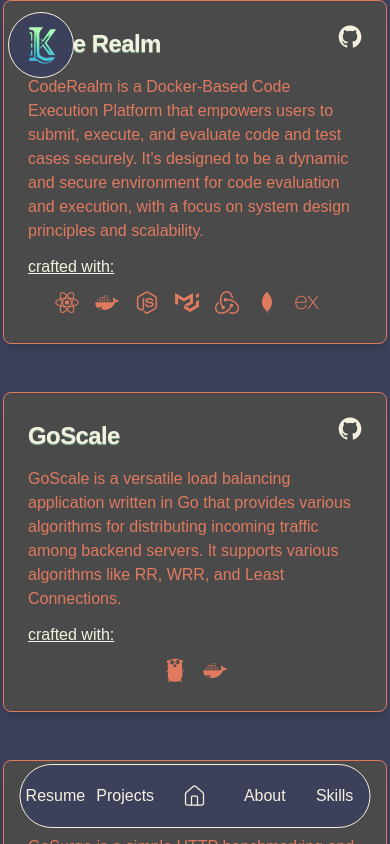
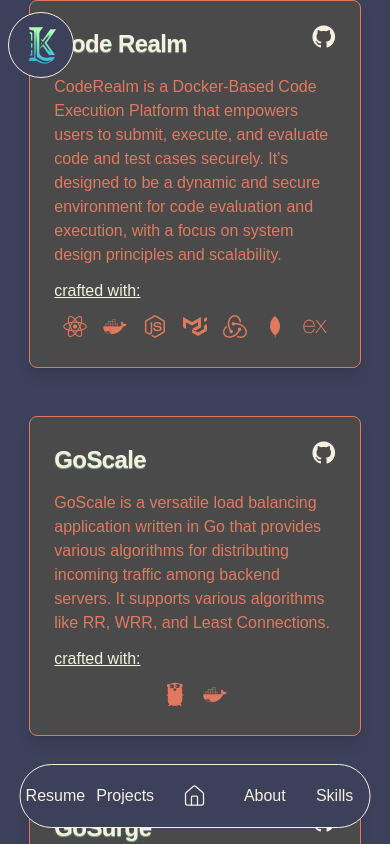
Before and after one commit to lokesh-katari/my-portfolio, a React (Vite) app: page /projects in a window 390 px wide. Built offline with nearby package versions, Linux system fonts and the light colour scheme; a web font is replaced by a local one.

Commit message:
fixed stylng

```diff
--- a/src/components/Projectscard.tsx
+++ b/src/components/Projectscard.tsx
@@ -21,7 +21,7 @@ const ProjectCard: React.FC<ProjectCardProps> = ({
     <div
 
 
-      className="max-w-sm p-6 bg-cardbg text-cardtextprim  border  rounded-lg shadow-lg   overflow-hidden  hover:shadow-lg   hover:scale-105 transition duration-300 ease-in-out hover:shadow-cardhover  "
+      className="max-w-sm p-6 w-[85%] bg-cardbg text-cardtextprim  border  rounded-lg shadow-lg   overflow-hidden  hover:shadow-lg   hover:scale-105 transition duration-300 ease-in-out hover:shadow-cardhover  "
 // className="  overflow-hidden    hover:scale-105 transition duration-300 ease-in-out ml-9 bg-cardbg text-cardtextprim hover:shadow-xl hover:shadow-cardhover  text-justify w-4/5  sm:w-full xl:w-full md:w-full lg:full m-4 max-w-sm p-6  border border-gray-200 rounded-lg shadow "
       style={{
         borderColor:"#E07A5F",
--- a/src/index.css
+++ b/src/index.css
@@ -8,6 +8,19 @@ html {
   @media (max-width: 768px) {
     cursor: none;
 
+  }
+}
+body::-webkit-scrollbar {
+  display: none;
+}
+
+html,body{
+  overflow-x  : hidden;
+}
+@media only screen and (max-width:480px) {
+  html{
+    width: 100vw;
+    overflow-x: hidden;
   }
 }
 .animated-text {
```
